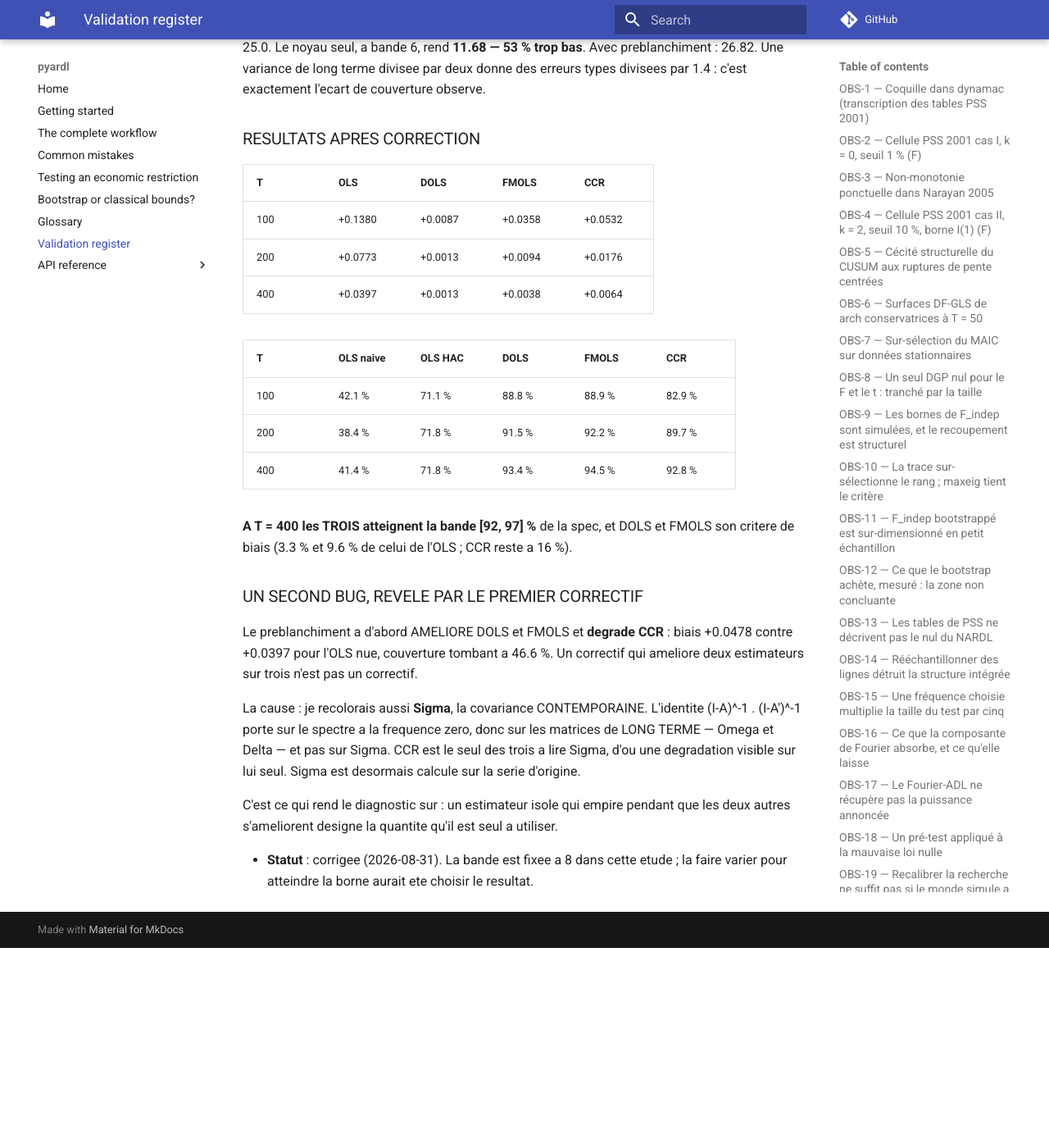
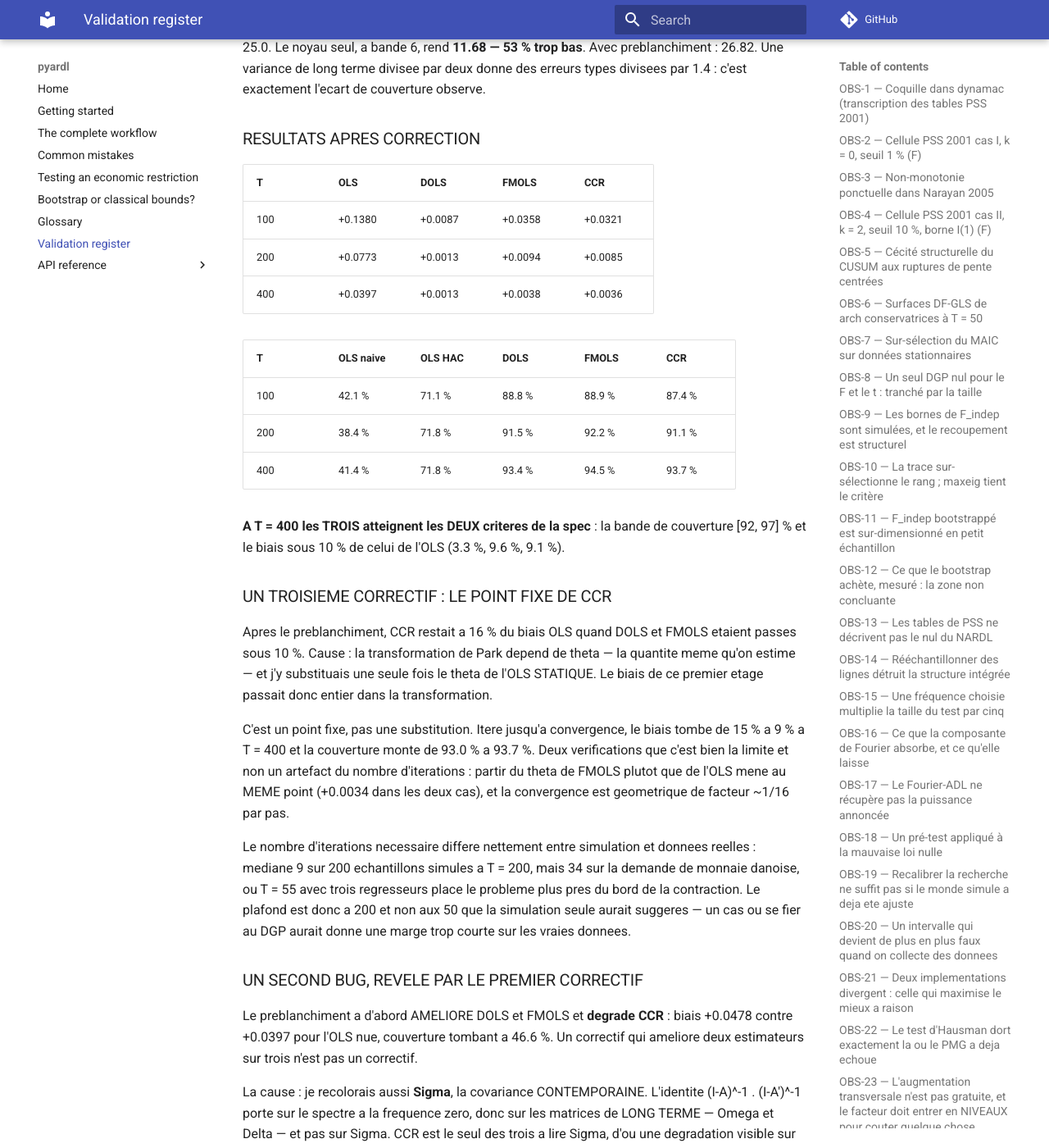
Before and after one commit to Matth-analyst/pyardl, an MkDocs documentation site: the page built from docs/VALIDATION_OBSERVATIONS.md, in a window 1280 px wide and 1400 px high, scrolled down 27106 px. Shown: the whole window at 82% size. Built offline with MkDocs 1.6.1 and Material for MkDocs 9.7.7, drawn with Linux system fonts in a browser that asks for light colours; comment, search, counter and statistics services are not loaded; before the commit the page ends 28262 px from its top, so only the background shows below that.

Commit message:
Spec 08: le CCR est un point fixe, pas une substitution
La transformation de Park depend de theta, la quantite meme qu'on
estime. La formulation manuelle y substitue une fois un estimateur de
premier etage, et j'y mettais l'OLS statique : son biais de petit
echantillon passait alors entier dans la transformation. C'est pour ca
que le CCR restait a 16 % du biais OLS quand DOLS et FMOLS etaient
passes sous les 10 % demandes par la spec.

Itere jusqu'a convergence (tol=1e-10), le biais tombe a 9.1 % et la
couverture monte de 92.8 % a 93.7 % a T = 400. Les trois estimateurs
satisfont desormais les DEUX criteres de la spec.

Deux verifications que c'est bien le point fixe et non un artefact du
nombre d'iterations : partir du theta de FMOLS plutot que de l'OLS mene
au meme endroit (+0.0034 des deux cotes), et la convergence est
geometrique de facteur ~1/16 par pas.

Le plafond est a 200 iterations et non aux 50 que la simulation seule
aurait suggeres : mediane 9 sur 200 echantillons simules, mais 34 sur
la demande de monnaie danoise, ou T = 55 avec trois regresseurs place
le probleme plus pres du bord de la contraction. Se fier au DGP aurait
donne une marge trop courte sur les vraies donnees.

res.n_iter et res.converged exposent ce qui s'est passe ; la
non-convergence emet un PyardlMethodologyWarning.

Documentation, README, CHANGELOG et OBS-24 remis a jour avec les
chiffres reellement mesures, y compris la nouvelle sortie de
compare_longrun sur les donnees danoises.

```diff
--- a/docs/VALIDATION_OBSERVATIONS.md
+++ b/docs/VALIDATION_OBSERVATIONS.md
@@ -1225,19 +1225,42 @@
 
 |   T |     OLS |   DOLS |  FMOLS |    CCR |
 |-----|---------|--------|--------|--------|
-| 100 | +0.1380 |+0.0087 |+0.0358 |+0.0532 |
-| 200 | +0.0773 |+0.0013 |+0.0094 |+0.0176 |
-| 400 | +0.0397 |+0.0013 |+0.0038 |+0.0064 |
+| 100 | +0.1380 |+0.0087 |+0.0358 |+0.0321 |
+| 200 | +0.0773 |+0.0013 |+0.0094 |+0.0085 |
+| 400 | +0.0397 |+0.0013 |+0.0038 |+0.0036 |
 
 |   T | OLS naive | OLS HAC |  DOLS | FMOLS |   CCR |
 |-----|-----------|---------|-------|-------|-------|
-| 100 |    42.1 % |  71.1 % |88.8 % |88.9 % |82.9 % |
-| 200 |    38.4 % |  71.8 % |91.5 % |92.2 % |89.7 % |
-| 400 |    41.4 % |  71.8 % |93.4 % |94.5 % |92.8 % |
+| 100 |    42.1 % |  71.1 % |88.8 % |88.9 % |87.4 % |
+| 200 |    38.4 % |  71.8 % |91.5 % |92.2 % |91.1 % |
+| 400 |    41.4 % |  71.8 % |93.4 % |94.5 % |93.7 % |
 
-**A T = 400 les TROIS atteignent la bande [92, 97] %** de la spec, et
-DOLS et FMOLS son critere de biais (3.3 % et 9.6 % de celui de l'OLS ;
-CCR reste a 16 %).
+**A T = 400 les TROIS atteignent les DEUX criteres de la spec** : la
+bande de couverture [92, 97] % et le biais sous 10 % de celui de l'OLS
+(3.3 %, 9.6 %, 9.1 %).
+
+### UN TROISIEME CORRECTIF : LE POINT FIXE DE CCR
+
+Apres le preblanchiment, CCR restait a 16 % du biais OLS quand DOLS et
+FMOLS etaient passes sous 10 %. Cause : la transformation de Park depend
+de theta — la quantite meme qu'on estime — et j'y substituais une seule
+fois le theta de l'OLS STATIQUE. Le biais de ce premier etage passait
+donc entier dans la transformation.
+
+C'est un point fixe, pas une substitution. Itere jusqu'a convergence, le
+biais tombe de 15 % a 9 % a T = 400 et la couverture monte de 93.0 % a
+93.7 %. Deux verifications que c'est bien la limite et non un artefact
+du nombre d'iterations : partir du theta de FMOLS plutot que de l'OLS
+mene au MEME point (+0.0034 dans les deux cas), et la convergence est
+geometrique de facteur ~1/16 par pas.
+
+Le nombre d'iterations necessaire differe nettement entre simulation et
+donnees reelles : mediane 9 sur 200 echantillons simules a T = 200,
+mais 34 sur la demande de monnaie danoise, ou T = 55 avec trois
+regresseurs place le probleme plus pres du bord de la contraction. Le
+plafond est donc a 200 et non aux 50 que la simulation seule aurait
+suggeres — un cas ou se fier au DGP aurait donne une marge trop courte
+sur les vraies donnees.
 
 ### UN SECOND BUG, REVELE PAR LE PREMIER CORRECTIF
 
```
Also changed, not shown: CHANGELOG.md (+10 -0 lines), README.md (+11 -3 lines), docs/api/efficient.md (+36 -14 lines), docs/workflow.md (+3 -3 lines), 2 other files.
